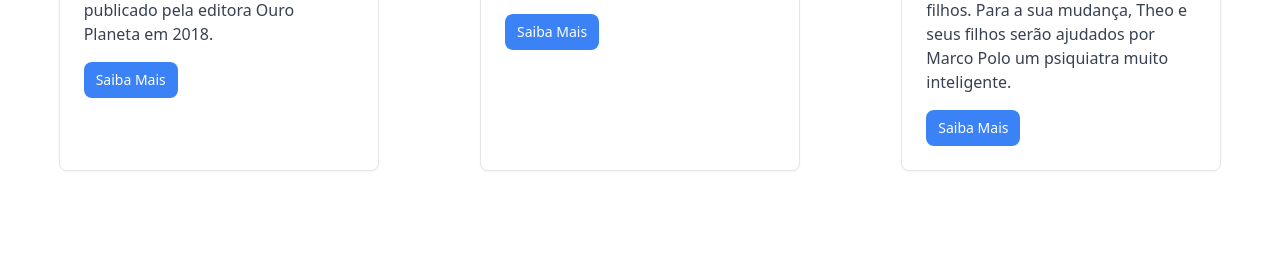
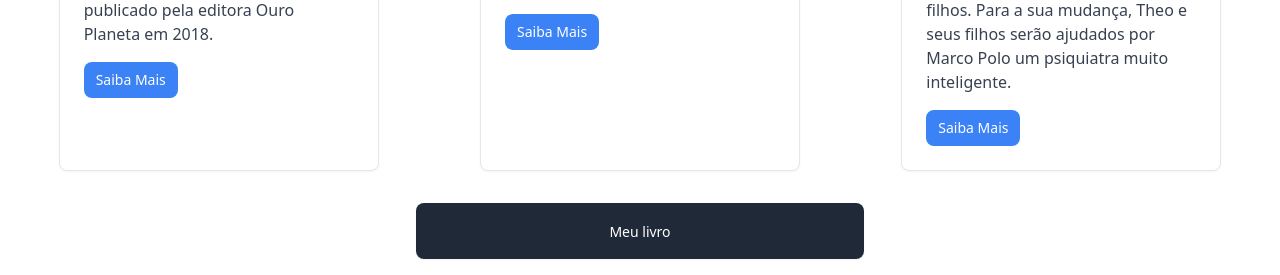
Before and after one commit to Alancfops/Bookstore, a Django app: page / in a window 1280 px wide. Shown: the part 527-802 px from the top of the page. Before the commit the page ends 698 px from the top, so only its background shows below. Run offline with Django 5.2, Linux system fonts and the light colour scheme.

Commit message:
feat: add footer section and create requirements.txt

```diff
--- a/home_book/templates/home_book/index.html
+++ b/home_book/templates/home_book/index.html
@@ -158,5 +158,11 @@
         </div>
       </div>
     </div>
+    <footer class="bg-gray-800 rounded-lg shadow-sm m-4 mx-auto max-w-md py-2">
+      <div class="w-full p-2 text-center">
+        <span class="text-sm text-white sm:text-center ">Meu livro</span>
+
+      </div>
+    </footer>
   </body>
 </html>
--- /dev/null
+++ b/requirements.txt
@@ -0,0 +1,5 @@
+asgiref==3.8.1
+Django==5.1.6
+django-tailwind==3.8.0
+pillow==11.1.0
+sqlparse==0.5.3
--- a/theme/static/css/dist/styles.css
+++ b/theme/static/css/dist/styles.css
@@ -823,6 +823,10 @@ select {
   position: sticky;
 }
 
+.m-4 {
+  margin: 1rem;
+}
+
 .mx-auto {
   margin-left: auto;
   margin-right: auto;
@@ -890,6 +894,10 @@ select {
 
 .max-w-xs {
   max-width: 20rem;
+}
+
+.max-w-md {
+  max-width: 28rem;
 }
 
 .border-collapse {
@@ -985,6 +993,16 @@ select {
   background-color: rgb(255 255 255 / var(--tw-bg-opacity, 1));
 }
 
+.bg-gray-500 {
+  --tw-bg-opacity: 1;
+  background-color: rgb(107 114 128 / var(--tw-bg-opacity, 1));
+}
+
+.bg-gray-800 {
+  --tw-bg-opacity: 1;
+  background-color: rgb(31 41 55 / var(--tw-bg-opacity, 1));
+}
+
 .object-cover {
   -o-object-fit: cover;
      object-fit: cover;
@@ -996,6 +1014,10 @@ select {
 
 .p-6 {
   padding: 1.5rem;
+}
+
+.p-2 {
+  padding: 0.5rem;
 }
 
 .px-3 {
@@ -1084,6 +1106,11 @@ select {
   color: rgb(255 255 255 / var(--tw-text-opacity, 1));
 }
 
+.text-gray-500 {
+  --tw-text-opacity: 1;
+  color: rgb(107 114 128 / var(--tw-text-opacity, 1));
+}
+
 .shadow-sm {
   --tw-shadow: 0 1px 2px 0 rgb(0 0 0 / 0.05);
   --tw-shadow-colored: 0 1px 2px 0 var(--tw-shadow-color);
@@ -1123,6 +1150,12 @@ select {
   --tw-ring-color: rgb(147 197 253 / var(--tw-ring-opacity, 1));
 }
 
+@media (min-width: 640px) {
+  .sm\:text-center {
+    text-align: center;
+  }
+}
+
 @media (min-width: 768px) {
   .md\:order-1 {
     order: 1;
@@ -1150,6 +1183,14 @@ select {
 
   .md\:flex-row {
     flex-direction: row;
+  }
+
+  .md\:items-center {
+    align-items: center;
+  }
+
+  .md\:justify-between {
+    justify-content: space-between;
   }
 
   .md\:space-x-8 > :not([hidden]) ~ :not([hidden]) {
```
